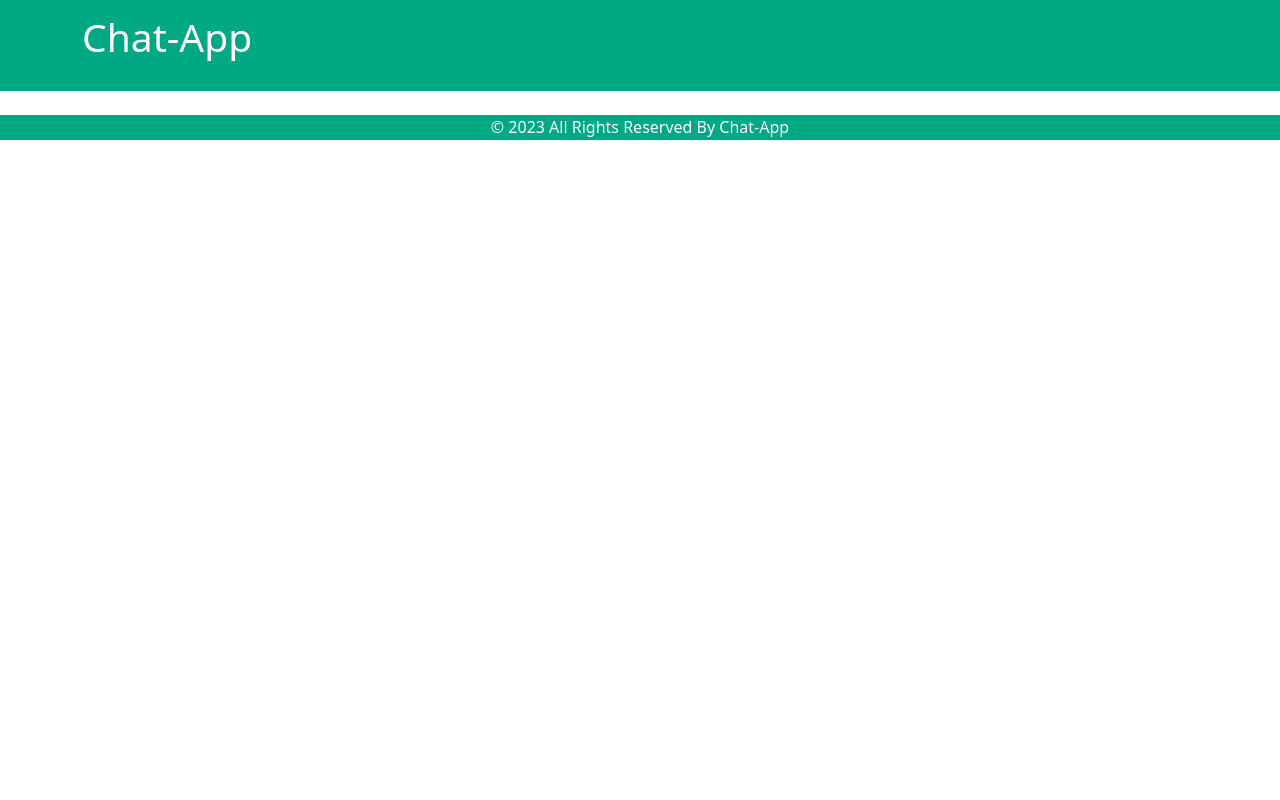
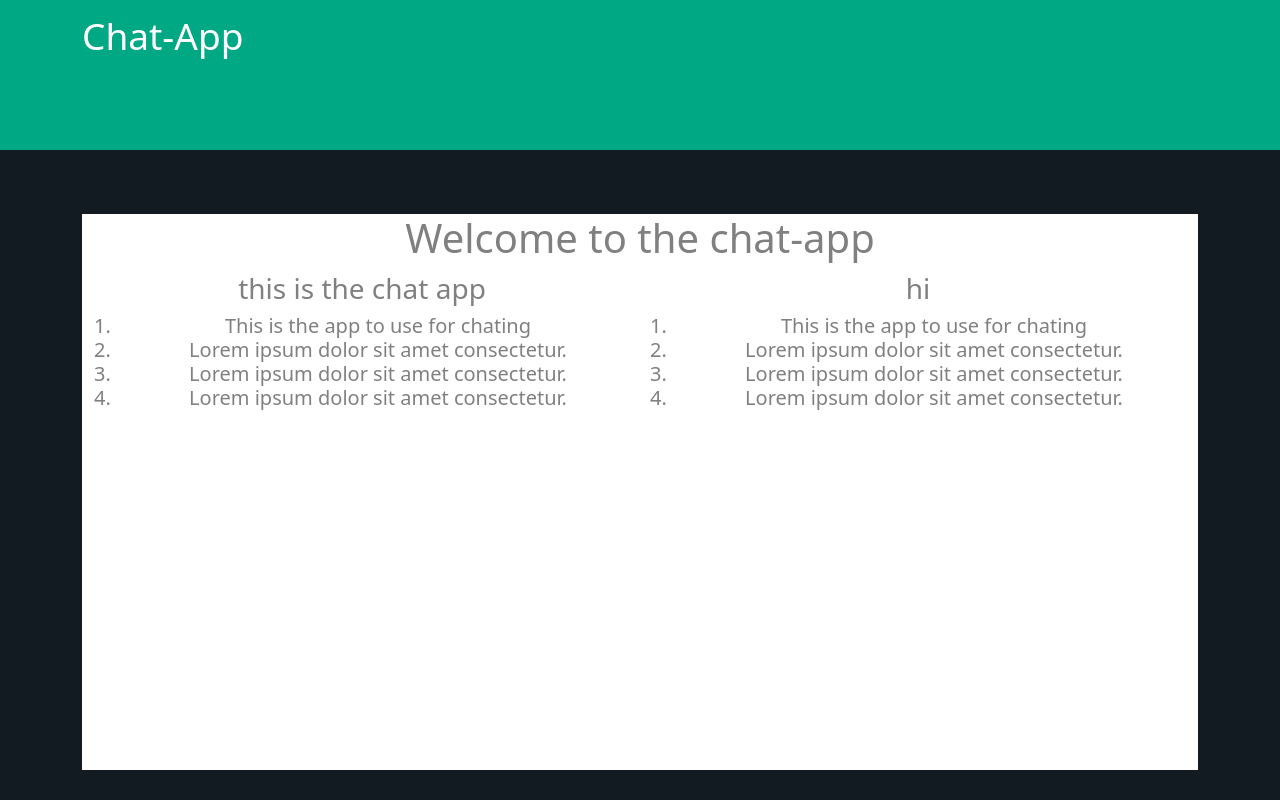
Before and after one commit to JAYMAKWANA2202/Chat-App, a React (Create React App) app: page / in a window 1280 px wide. Shown: the top 800 px of the page. Built offline with nearby package versions, Linux system fonts and the light colour scheme.

Commit message:
change the ui of header and footer

```diff
--- a/package.json
+++ b/package.json
@@ -12,6 +12,7 @@
     "react-bootstrap": "^2.7.2",
     "react-bootstrap-icons": "^1.10.2",
     "react-dom": "^18.2.0",
+    "react-icons": "^4.8.0",
     "react-router-dom": "^6.8.2",
     "react-scripts": "5.0.1",
     "styled-components": "^5.3.8",
--- a/src/App.js
+++ b/src/App.js
@@ -1,14 +1,11 @@
 import React from "react";
-// import styled from "styled-components";
 import Header from "./Component/Navbar/Header";
-import Router from "./utilities/Router";
 import Footer from "./Component/Footer/Footer";
 
 function App() {
   return (
     <>
       <Header />
-      <Router />
       <Footer />
     </>
   );
--- a/src/Component/Navbar/Header.js
+++ b/src/Component/Navbar/Header.js
@@ -1,23 +1,22 @@
 import React from "react";
 import Container from "react-bootstrap/Container";
 import Navbar from "react-bootstrap/Navbar";
-import Nav from "react-bootstrap/Nav";
 import styled from "styled-components";
+import Lower from "./Lower";
 
 const Headerpart = styled.div`
   background-color: #00a884;
+  height: 150px;
 `;
 
 const Navbar_Brand = styled.p`
   color: white;
-  font-size: 39px;
-  height: 100%;
+  font-size: 37px;
   display: flex;
   flex: none;
   align-items: center;
   justify-content: flex-start;
   width: 1000px;
-  min-height: 39px;
 `;
 
 export default function Header() {
@@ -26,16 +25,11 @@ export default function Header() {
       <Headerpart>
         <Navbar>
           <Container>
-            <Navbar_Brand>
-              <span>
-                <img src="" alt="" />
-              </span>
-              Chat-App
-            </Navbar_Brand>
+            <Navbar_Brand>Chat-App</Navbar_Brand>
           </Container>
         </Navbar>
       </Headerpart>
-      <br />
+      <Lower />
     </>
   );
 }
--- /dev/null
+++ b/src/Component/Navbar/Lower.js
@@ -0,0 +1,72 @@
+import React from "react";
+import styled from "styled-components";
+import Container from "react-bootstrap/esm/Container";
+import Form from "react-bootstrap/Form";
+
+const Containers = styled.div`
+  background-color: #111b21;
+  color: white;
+  font-size: 25px;
+  justify-content: center;
+  height: 1000px;
+  padding: 64px 60px 60px;
+`;
+
+const Center = styled.h1`
+  text-align: center;
+  color: grey;
+  background-color: #fff;
+`;
+
+const FormContainer = styled(Form)`
+  display: flex;
+  justify-content: space-between;
+  border: 2px solid white;
+  height: 500px;
+  width: 100%;
+`;
+
+const Left = styled.div`
+  font-size: 20px;
+  width: 50%;
+  list-style: none;
+`;
+
+const Right = styled.div`
+  font-size: 20px;
+  width: 50%;
+`;
+
+export default function Lower() {
+  return (
+    <>
+      <Containers>
+        <Container>
+          <Center>
+            <h1>Welcome to the chat-app </h1>
+            <FormContainer>
+              <Left>
+                <h3>this is the chat app</h3>
+                <ol>
+                  <li>This is the app to use for chating </li>
+                  <li>Lorem ipsum dolor sit amet consectetur.</li>
+                  <li>Lorem ipsum dolor sit amet consectetur.</li>
+                  <li>Lorem ipsum dolor sit amet consectetur.</li>
+                </ol>
+              </Left>
+              <Right>
+                <h3>hi</h3>
+                <ol>
+                  <li>This is the app to use for chating </li>
+                  <li>Lorem ipsum dolor sit amet consectetur.</li>
+                  <li>Lorem ipsum dolor sit amet consectetur.</li>
+                  <li>Lorem ipsum dolor sit amet consectetur.</li>
+                </ol>
+              </Right>
+            </FormContainer>
+          </Center>
+        </Container>
+      </Containers>
+    </>
+  );
+}
```
Also changed, not shown: src/Component/Navbar/Navbar.css (deleted), 1 other file (tests, documents, lock files or other folders).
